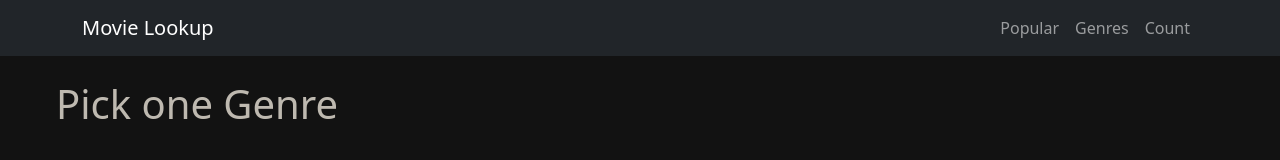
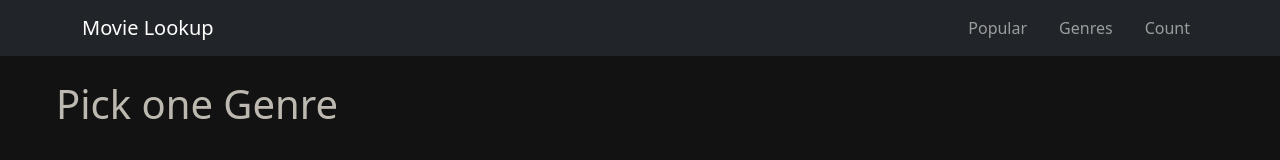
Before and after one commit to gutbk201/redux-test, a React (Create React App) app: page /genres in a window 1280 px wide. Shown: the top 160 px of the page. Built offline with nearby package versions, Linux system fonts and the light colour scheme; no server answers.

Commit message:
update: Popular rely on state page by state from history

```diff
--- a/src/components/Nav/Nav.js
+++ b/src/components/Nav/Nav.js
@@ -2,10 +2,11 @@ import { useHistory } from "react-router-dom";
 import NavBS from "react-bootstrap/Nav";
 import Container from "react-bootstrap/Container";
 import Navbar from "react-bootstrap/Navbar";
+import styles from "./Nav.module.css";
 
 function Nav() {
     let history = useHistory();
-    const toPopular = () => history.push("/", { getNew: true });
+    const toPopular = () => history.push("/");
     return (
         <Navbar
             collapseOnSelect
@@ -21,7 +22,7 @@ function Nav() {
                 <Navbar.Toggle aria-controls="responsive-navbar-nav" />
                 <Navbar.Collapse id="responsive-navbar-nav">
                     <NavBS className="me-auto"></NavBS>
-                    <NavBS>
+                    <NavBS className={styles.nav}>
                         <NavBS.Link href="#" onClick={toPopular}>
                             Popular
                         </NavBS.Link>
--- /dev/null
+++ b/src/components/Nav/Nav.module.css
@@ -0,0 +1,3 @@
+.nav {
+    gap: 1rem;
+}
--- a/src/features/Genres/Genres.js
+++ b/src/features/Genres/Genres.js
@@ -6,7 +6,7 @@ import { Pagination } from "../../components";
 import genreList from "../../util/genres.json";
 import styles from "./Genres.module.css";
 function Genres(props) {
-    const { match, history, location } = props;
+    const { match, history } = props;
     const genre = match?.params?.genre;
     return genre ? (
         <Result {...{ genre, history }} />
--- a/src/features/MovieList/MovieListSlice.js
+++ b/src/features/MovieList/MovieListSlice.js
@@ -7,18 +7,13 @@ function apiGetMovies(page) {
     return axios.get(baseUrl + "/movie/popular", {
         params: { language: "en-US", api_key, page },
     });
-    // return { data: dummy };
 }
 
 function apiSearchMovies({ keyword, page }) {
     return axios.get(baseUrl + "/search/movie", {
         params: { api_key, page, query: keyword },
     });
-    // return { data: dummy };
 }
-
-//https://api.themoviedb.org/3/discover/movie?api_key=c47afb8e8b27906bca710175d6e8ba68&language=en-US&sort_by=popularity.desc
-//&include_adult=false&include_video=false&page=1&with_genres=16&with_watch_monetization_types=flatrate
 
 function apiSearchMoviesByGenre({ genreId, page }) {
     return axios.get(baseUrl + "/discover/movie", {
--- a/src/features/Popular/Popular.js
+++ b/src/features/Popular/Popular.js
@@ -8,28 +8,14 @@ import styles from "./popular.module.css";
 function Popular(props) {
     const { history, location } = props;
     const { apiStatus, data } = useSelector(selectMovies);
+    const page = location?.state?.page;
+    console.log(page, location);
     const dispatch = useDispatch();
-    const fetchNew = apiStatus === "init" || location?.state?.getNew;
     useEffect(() => {
-        if (!fetchNew) return;
-        console.log("fetch new");
-        const page = 1;
         dispatch(fetchMovies(page));
-    }, [dispatch, fetchNew]);
-    useEffect(() => {
-        // this one doesn't work on mobile
-        // setTimeout(
-        //     () => window.scrollTo({ top: 10000, behavior: "instant" }),
-        //     100
-        // );
-        return () => {
-            // const { scrollY, scrollMaxY } = window;
-            // const dom = document.querySelector("#root>div");
-            // console.log(scrollY, scrollMaxY, dom.scrollY, dom.scrollMaxY);
-        };
-    }, []);
+    }, [dispatch, page]);
     if (apiStatus !== "idle") return <>loading</>;
-    const toPage = (page) => dispatch(fetchMovies(page));
+    const toPage = (page) => history.push(location.pathname, { page });
     const ThePagination = () => (
         <Pagination cur={data.page} total={data.total_pages} toPage={toPage} />
     );
```
